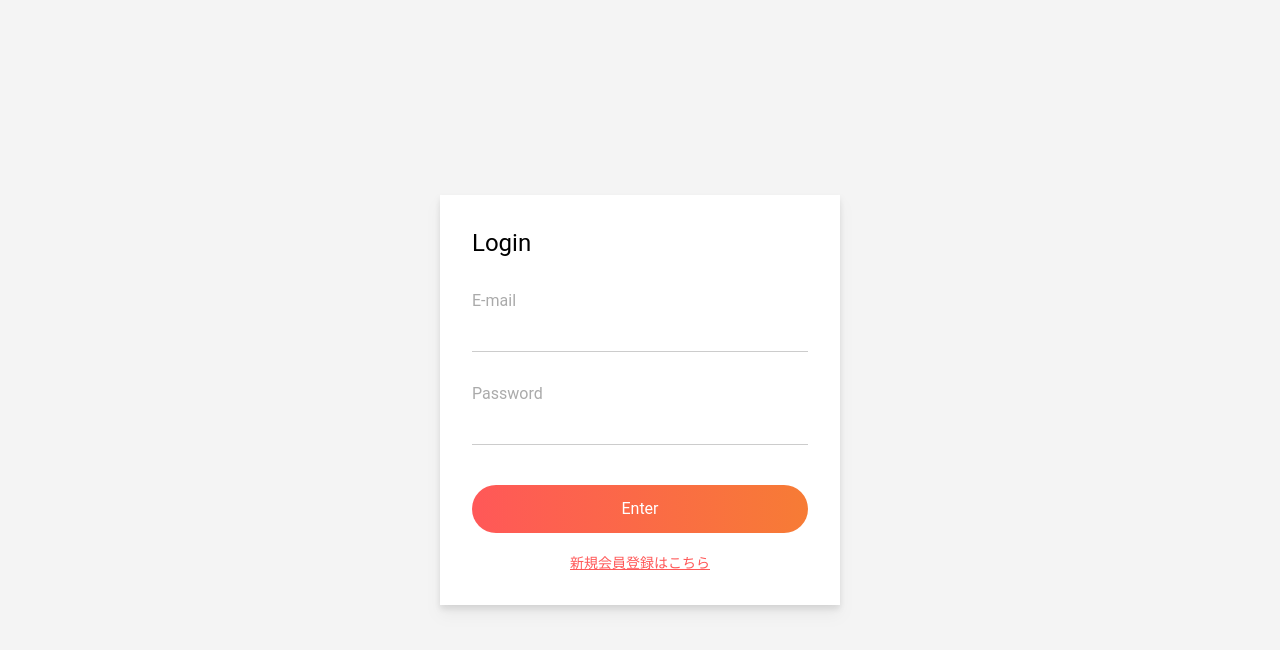
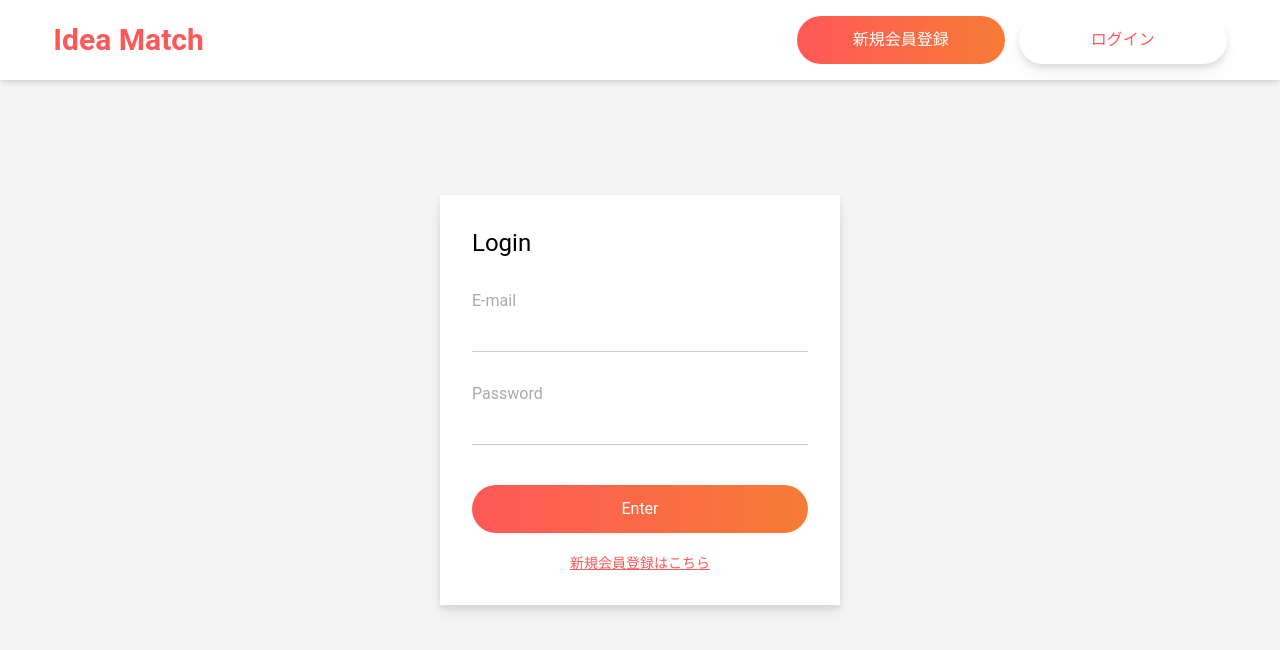
Before and after one commit to nao5100000/ec_app, a Next.js app: page /login in a window 1280 px wide. Shown: the top 650 px of the page. Built offline with nearby package versions, Linux system fonts and the light colour scheme.

Commit message:
created header

```diff
--- /dev/null
+++ b/components/atoms/header/loginButton.tsx
@@ -0,0 +1,6 @@
+const LoginButton = () => {
+    return (
+        <button className="drop-shadow-lg bg-white w-52 text-gradient-red p-3 rounded-full bg-[length:180%_auto] ease-out duration-300 hover:bg-[length:100%_auto]">ログイン</button>
+    )
+}
+export default LoginButton;
--- /dev/null
+++ b/components/atoms/header/registerButton.tsx
@@ -0,0 +1,7 @@
+const RegisterButton = () => {
+    return (
+        <button className="bg-gradient-to-r from-gradient-red to-gradient-orange w-52 text-white p-3 rounded-full bg-[length:180%_auto] ease-out duration-300 hover:bg-[length:100%_auto] mr-3.5">新規会員登録</button>
+    )
+}
+
+export default RegisterButton;
--- /dev/null
+++ b/components/molecules/header/buttonWrapper.tsx
@@ -0,0 +1,13 @@
+import LoginButton from "../../atoms/header/loginButton";
+import RegisterButton from "../../atoms/header/registerButton";
+
+const ButtonWraper = () => {
+    return (
+        <div className="flex justify-end items-center">
+            <RegisterButton />
+            <LoginButton />
+        </div>
+    )
+}
+
+export default ButtonWraper;
--- /dev/null
+++ b/components/organisms/header.tsx
@@ -0,0 +1,14 @@
+import ButtonWraper from "../molecules/header/buttonWrapper";
+
+const Header = () => {
+    return (
+        <header className="flex justify-center items-center h-20 bg-white fixed w-full shadow-md z-50">
+            <div className="flex justify-between items-center w-11/12">
+                <h1 className="text-gradient-red font-bold text-3xl">Idea Match</h1>
+                <ButtonWraper />
+            </div>
+        </header>
+    )
+}
+
+export default Header;
--- /dev/null
+++ b/components/templates/layout.tsx
@@ -0,0 +1,15 @@
+import { ReactElement } from 'react'
+import Header from "../organisms/header";
+
+type LayoutProps = Required<{
+    readonly children: ReactElement
+}>
+const Layout = ({ children }: LayoutProps) => {
+    return (
+        <>
+            <Header />
+            {children}
+        </>
+    )
+}
+export default Layout;
--- a/pages/_app.tsx
+++ b/pages/_app.tsx
@@ -1,11 +1,19 @@
 import '../styles/globals.css';
 import "tailwindcss/tailwind.css";
-import type { AppProps } from 'next/app'
+import type { AppProps } from 'next/app';
+import type { ReactElement, ReactNode } from 'react'
+import type { NextPage } from 'next'
 
-function MyApp({ Component, pageProps }: AppProps) {
-  return (
-    <Component {...pageProps} />
-  )
+type NextPageWithLayout = NextPage & {
+  getLayout?: (page: ReactElement) => ReactNode
+}
+type AppPropsWithLayout = AppProps & {
+  Component: NextPageWithLayout
+}
+
+function MyApp({ Component, pageProps }: AppPropsWithLayout) {
+  const getLayout = Component.getLayout || ((page: any) => page)
+  return getLayout(<Component {...pageProps} />)
 }
 
 export default MyApp
--- a/pages/login.tsx
+++ b/pages/login.tsx
@@ -1,4 +1,6 @@
 import Link from 'next/link'
+import Header from '../components/organisms/header';
+import Layout from '../components/templates/layout';
 
 const Login = () => {
     return (
@@ -25,5 +27,12 @@ const Login = () => {
         </>
     )
 }
+Login.getLayout = function getLayout(page: any) {
+    return (
+        <Layout>
+            {page}
+        </Layout>
+    )
+}
 
 export default Login;
--- a/pages/register.tsx
+++ b/pages/register.tsx
@@ -1,4 +1,7 @@
 const Register = () => {
-
+    return (
+        <>
+        </>
+    )
 }
 export default Register;
--- a/styles/globals.css
+++ b/styles/globals.css
@@ -10,4 +10,7 @@
   input:focus{
     outline: none;
   }
+  *{
+    box-sizing: border-box;
+  }
 }
--- a/tailwind.config.js
+++ b/tailwind.config.js
@@ -2,7 +2,7 @@ module.exports = {
   mode: "jit",
   content: [
     './pages/**/*.{js,ts,jsx,tsx}',
-    './src/components/**/*.{js,ts,jsx,tsx}'
+    './components/**/*.{js,ts,jsx,tsx}'
   ],
   theme: {
     extend: {
```
